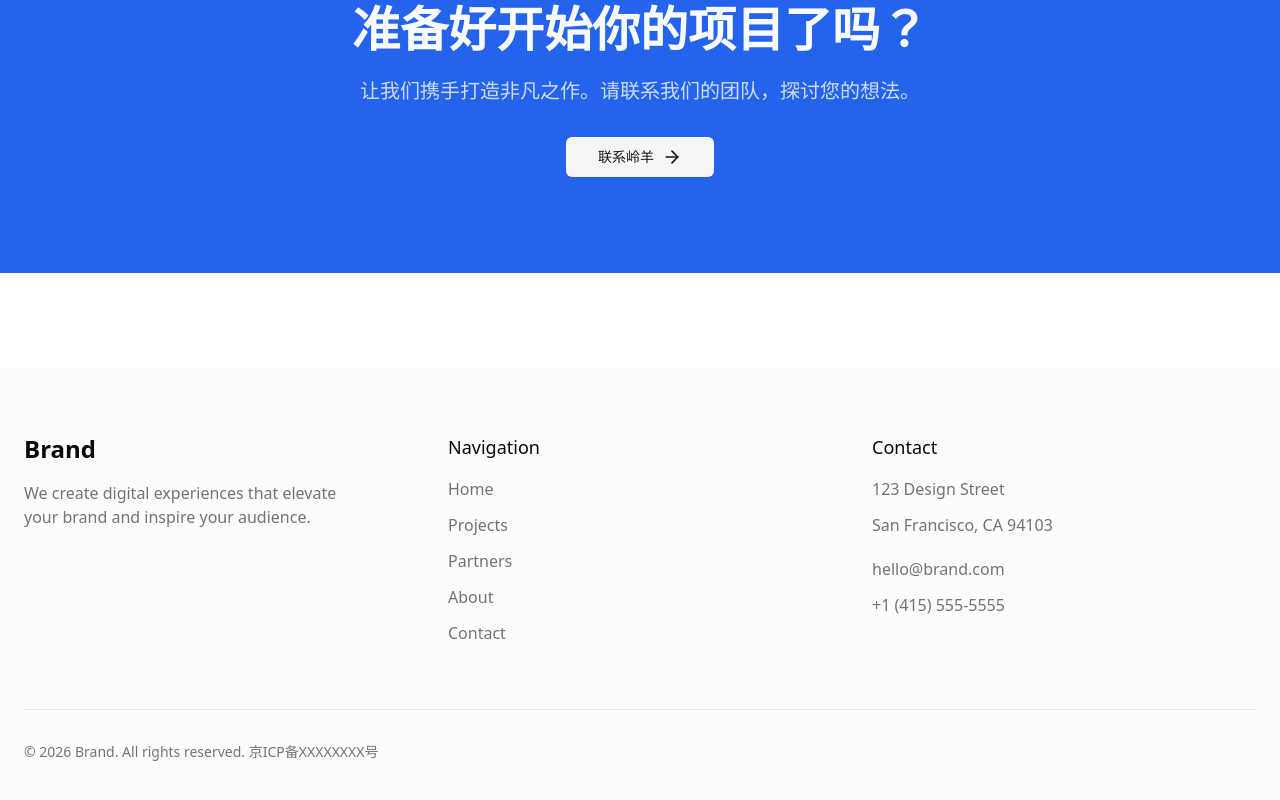
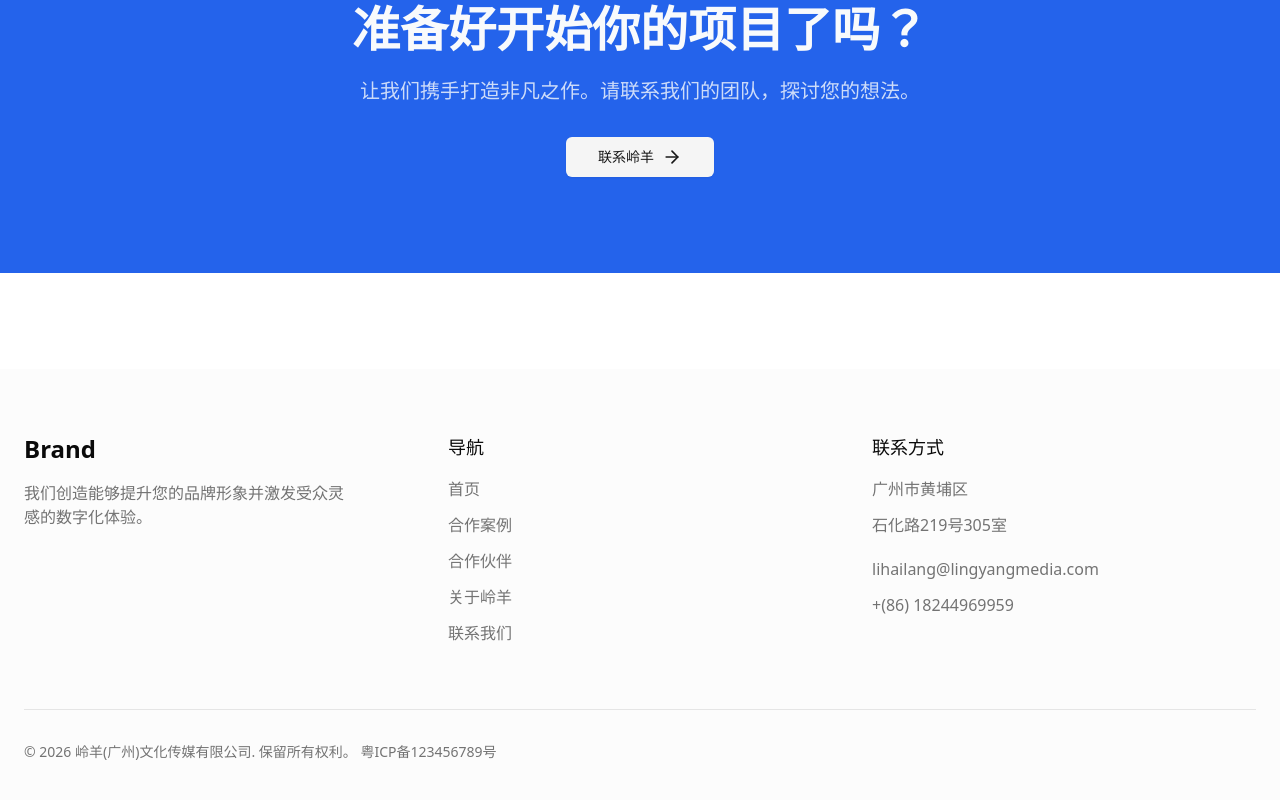
Before and after one commit to far695/lymedia2, a Next.js app: page / in a window 1280 px wide. Shown: the part 2807-3607 px from the top of the page. Built offline with nearby package versions, Linux system fonts and the light colour scheme.

Commit message:
Update footer.tsx

```diff
--- a/components/layout/footer.tsx
+++ b/components/layout/footer.tsx
@@ -8,14 +8,14 @@ export default function Footer() {
           <div className="space-y-4">
             <h3 className="text-2xl font-playfair font-bold">Brand</h3>
             <p className="text-muted-foreground max-w-xs">
-              We create digital experiences that elevate your brand and inspire your audience.
+              我们创造能够提升您的品牌形象并激发受众灵感的数字化体验。
             </p>
           </div>
 
           <div>
-            <h4 className="font-medium text-lg mb-4">Navigation</h4>
+            <h4 className="font-medium text-lg mb-4">导航</h4>
             <ul className="space-y-3">
-              {['Home', 'Projects', 'Partners', 'About', 'Contact'].map((item) => (
+              {['首页', '合作案例', '合作伙伴', '关于岭羊', '联系我们'].map((item) => (
                 <li key={item}>
                   <Link
                     href={item === 'Home' ? '/' : `/${item.toLowerCase()}`}
@@ -28,18 +28,18 @@ export default function Footer() {
             </ul>
           </div>
           <div>
-            <h4 className="font-medium text-lg mb-4">Contact</h4>
+            <h4 className="font-medium text-lg mb-4">联系方式</h4>
             <address className="not-italic text-muted-foreground space-y-3">
-              <p>123 Design Street</p>
-              <p>San Francisco, CA 94103</p>
+              <p>广州市黄埔区</p>
+              <p>石化路219号305室</p>
               <p className="pt-2">
                 <a href="mailto:hello@brand.com" className="hover:text-foreground transition-colors">
-                  hello@brand.com
+                  lihailang@lingyangmedia.com
                 </a>
               </p>
               <p>
                 <a href="tel:+14155555555" className="hover:text-foreground transition-colors">
-                  +1 (415) 555-5555
+                  +(86) 18244969959
                 </a>
               </p>
             </address>
@@ -48,8 +48,8 @@ export default function Footer() {
 
         <div className="border-t border-border mt-16 pt-8 flex flex-col md:flex-row items-center">
           <p className="text-sm text-muted-foreground">
-            © {new Date().getFullYear()} Brand. All rights reserved.{' '}
-            <Link href="https://beian.miit.gov.cn/" className="text-sm text-muted-foreground hover:text-foreground transition-colors">京ICP备XXXXXXXX号</Link>
+            © {new Date().getFullYear()} 岭羊(广州)文化传媒有限公司. 保留所有权利。{' '}
+            <Link href="https://beian.miit.gov.cn/" className="text-sm text-muted-foreground hover:text-foreground transition-colors">粤ICP备123456789号</Link>
           </p>
         </div>
       </div>
```
